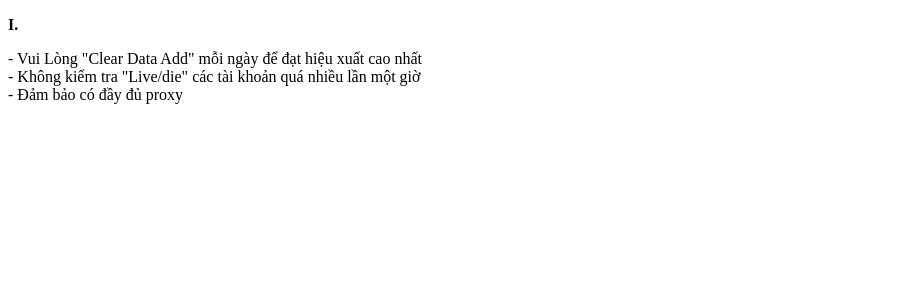
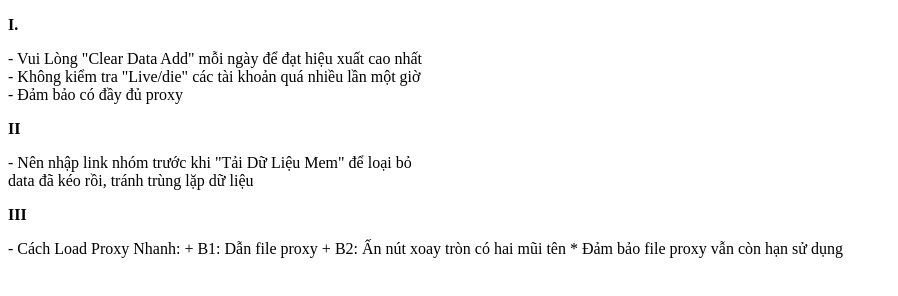
Before and after one commit to D-RubyIV/DTeleSoft, a plain HTML site: page index.html in a window 1280 px wide. Shown: the whole page, without its empty margins (0-898 px from the left). Drawn offline with Linux system fonts and the light colour scheme.

Commit message:
Update index.html

```diff
--- a/index.html
+++ b/index.html
@@ -12,5 +12,13 @@
     - Vui Lòng "Clear Data Add" mỗi ngày để đạt hiệu xuất cao nhất <br>
     - Không kiểm tra "Live/die" các tài khoản quá nhiều lần một giờ <br>
     - Đảm bảo có đầy đủ proxy <br>
+    <b><p>II</p></b>
+    - Nên nhập link nhóm trước khi "Tải Dữ Liệu Mem" để loại bỏ <br>
+    data đã kéo rồi, tránh trùng lặp dữ liệu
+    <b><p>III</p></b>
+    - Cách Load Proxy Nhanh:
+    + B1: Dẫn file proxy
+    + B2: Ấn nút xoay tròn có hai mũi tên
+    * Đảm bảo file proxy vẫn còn hạn sử dụng
 </body>
 </html>
```
